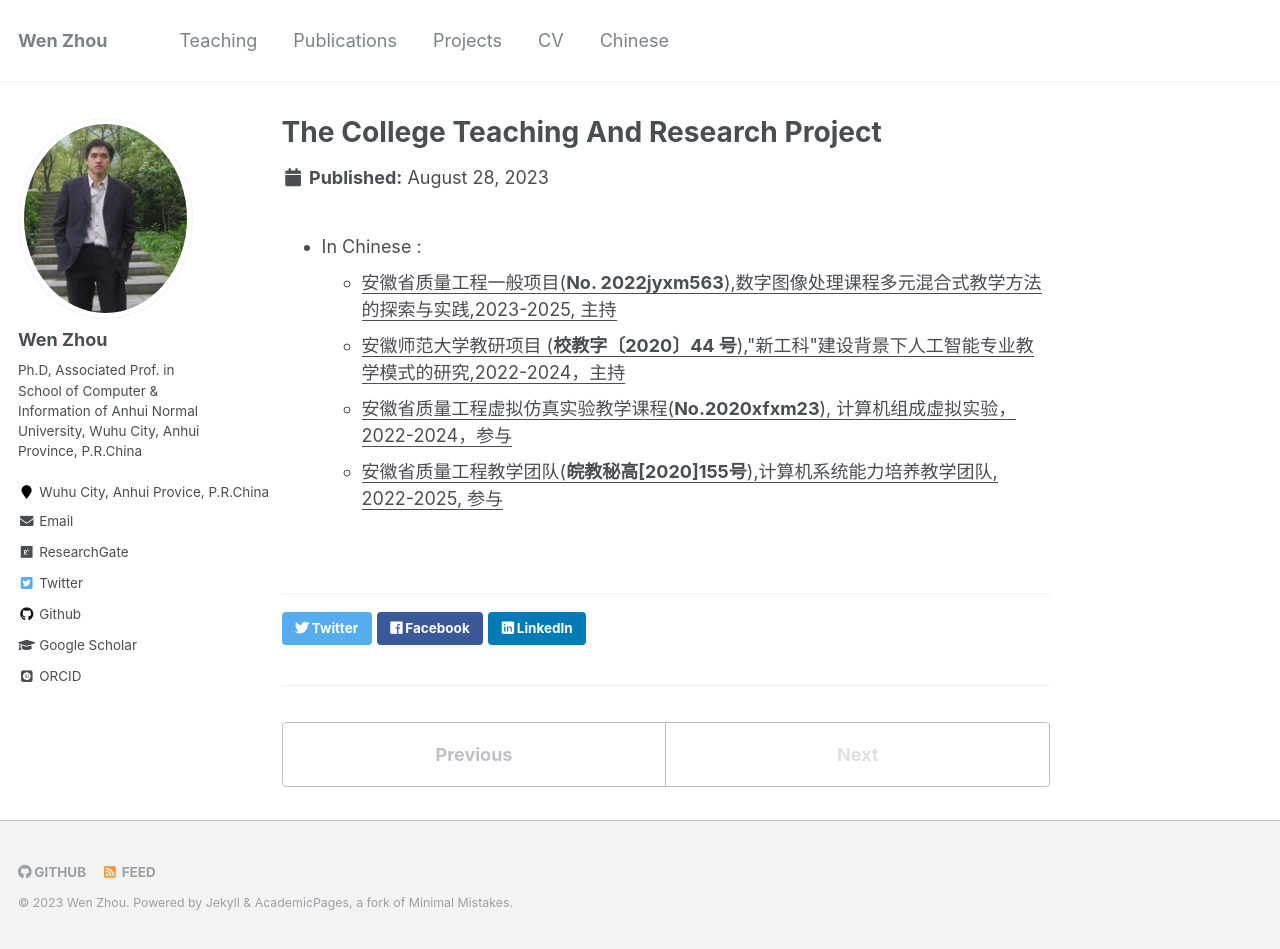
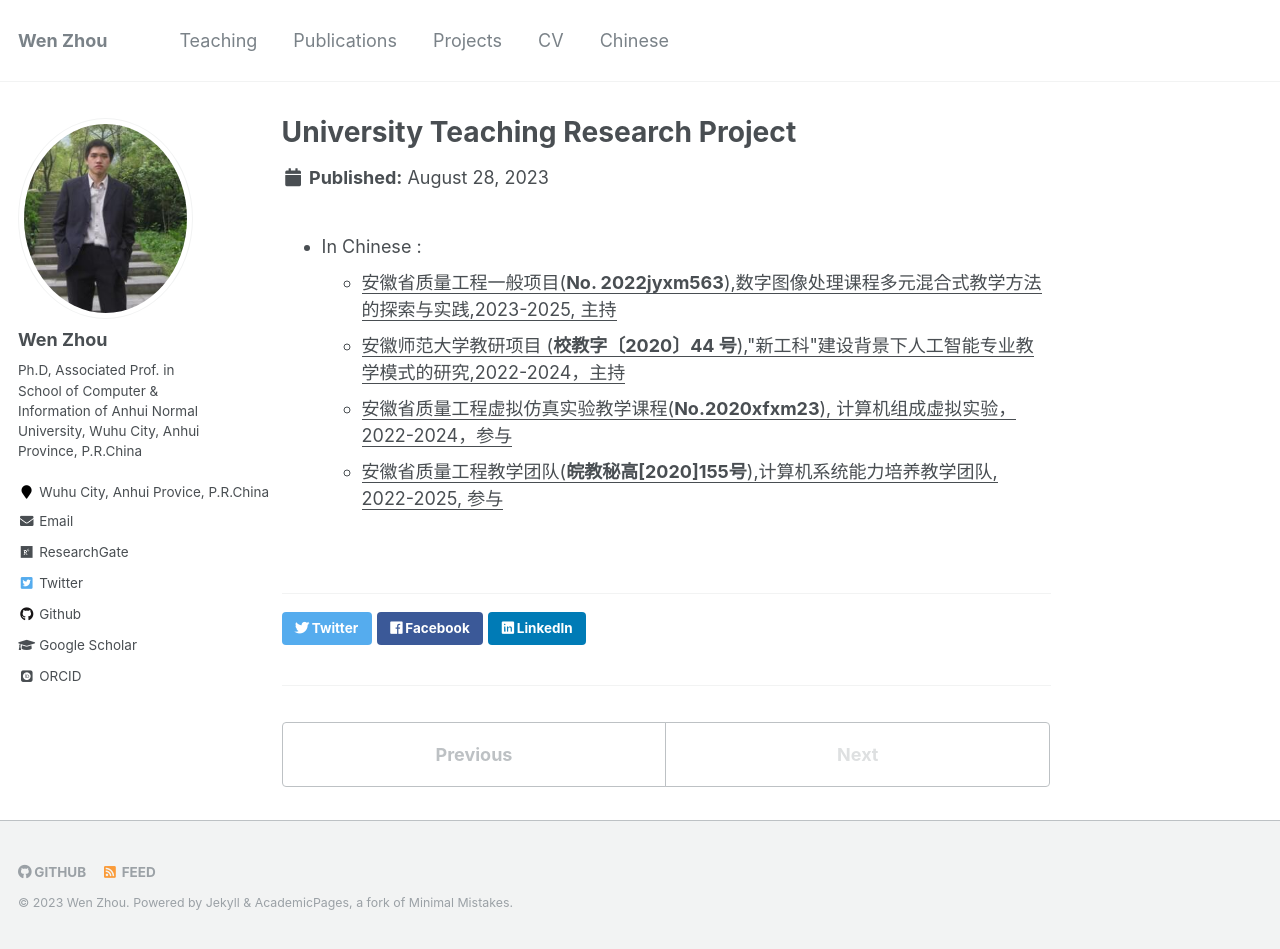
Before and after one commit to zhouwen327/zhouwen327.github.io, a Jekyll site: the page built from _projects/project02.md, in a window 1280 px wide and 949 px high. Built offline with Jekyll 4.4.1, drawn with Linux system fonts in a browser that asks for light colours; some web fonts are replaced.

Commit message:
Update project02.md

```diff
--- a/_projects/project02.md
+++ b/_projects/project02.md
@@ -1,5 +1,5 @@
 ---
-title: "The College Teaching And Research Project"
+title: " University Teaching Research Project"
 collection: Projects
 type: "Projects"
 permalink: /projects/project02/
```
